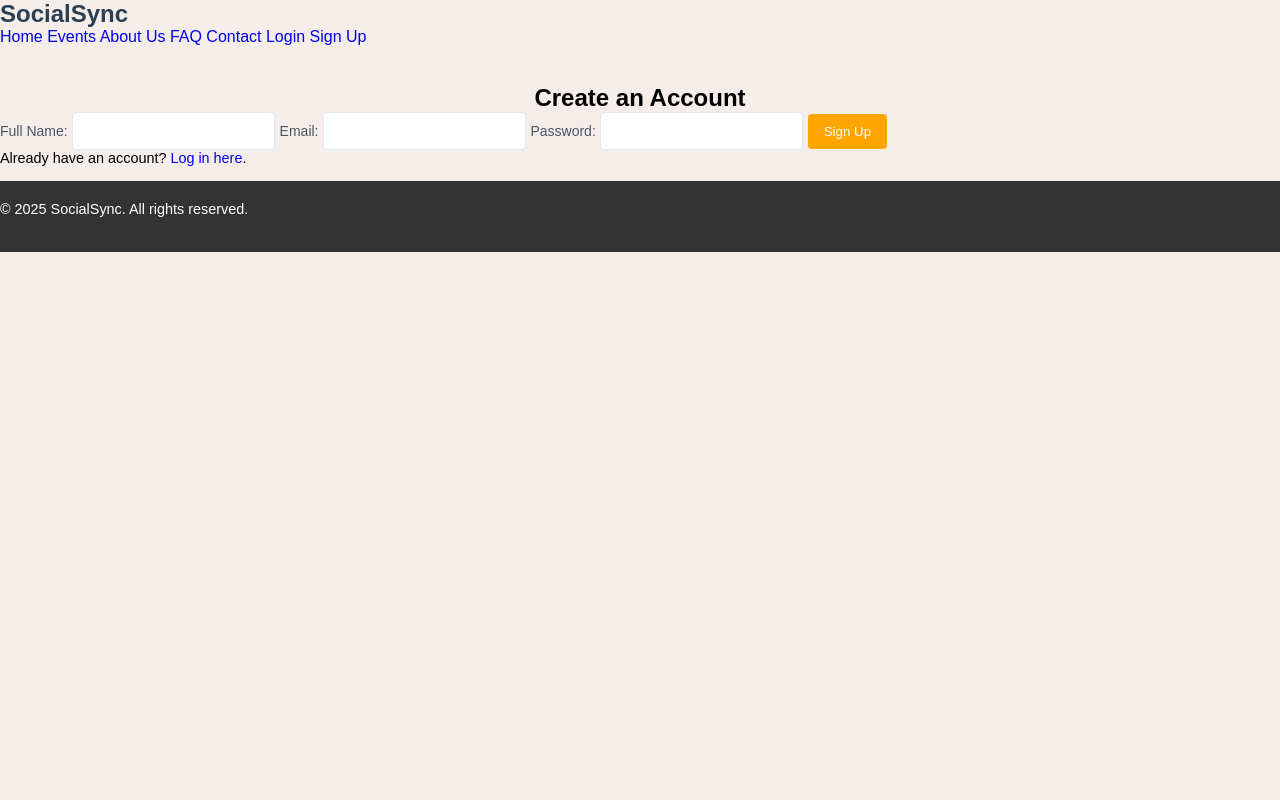
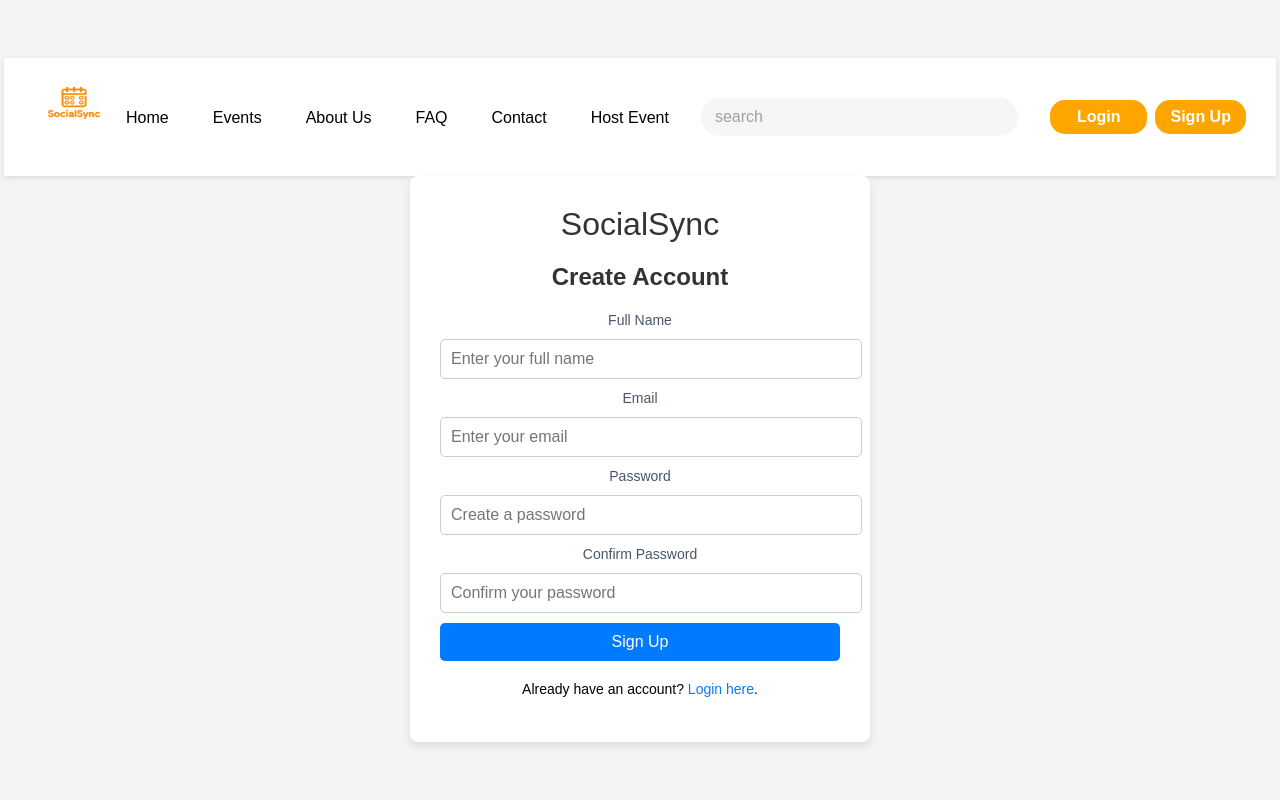
Before and after one commit to Lofiea/socialsync-event-management, a Python web app: template templates/signup.html in a window 1280 px wide. Run offline with Jinja, Linux system fonts and the light colour scheme; the template is opened without the code that fills it, so the values that code supplies are empty.

Commit message:
somethin

```diff
--- a/templates/signup.html
+++ b/templates/signup.html
@@ -3,44 +3,174 @@
 <head>
     <meta charset="UTF-8">
     <meta name="viewport" content="width=device-width, initial-scale=1.0">
-    <title>Sign Up | SocialSync</title>
-    <link rel="stylesheet" href="styles.css"> <!-- Link to your CSS file -->
+    <link rel="stylesheet" href="styles.css">
+    <title>Sign Up - SocialSync</title>
+    <style>
+        /* Same styles as login page for consistency */
+
+        body {
+            font-family: 'Arial', sans-serif;
+            margin: 0;
+            padding: 0;
+            background-color: #f4f4f4;
+            display: flex;
+            justify-content: center;
+            align-items: center;
+            height: 100vh;
+            flex-direction: column;
+        }
+
+        .signup-container {
+            background-color: #fff;
+            border-radius: 8px;
+            box-shadow: 0 4px 8px rgba(0, 0, 0, 0.1);
+            padding: 30px;
+            width: 100%;
+            max-width: 400px;
+            text-align: center;
+        }
+
+        .logo {
+            font-size: 32px;
+            color: #333;
+            margin-bottom: 20px;
+        }
+
+        h2 {
+            font-size: 24px;
+            margin-bottom: 20px;
+            color: #333;
+        }
+
+        input {
+            width: 100%;
+            padding: 10px;
+            margin: 10px 0;
+            border: 1px solid #ccc;
+            border-radius: 5px;
+            font-size: 16px;
+        }
+
+        input:focus {
+            outline: none;
+            border-color: #007BFF;
+        }
+
+        button {
+            width: 100%;
+            padding: 10px;
+            background-color: #007BFF;
+            border: none;
+            border-radius: 5px;
+            font-size: 16px;
+            color: white;
+            cursor: pointer;
+        }
+
+        button:hover {
+            background-color: #0056b3;
+        }
+
+        button:active {
+            background-color: #004080;
+        }
+
+        p {
+            font-size: 14px;
+            margin-top: 20px;
+        }
+
+        p a {
+            color: #007BFF;
+            text-decoration: none;
+        }
+
+        p a:hover {
+            text-decoration: underline;
+        }
+
+        @media (max-width: 480px) {
+            .signup-container {
+                padding: 20px;
+            }
+
+            h2 {
+                font-size: 20px;
+            }
+
+            input {
+                font-size: 14px;
+            }
+
+            button {
+                font-size: 14px;
+            }
+        }
+    </style>
 </head>
 <body>
+
+    <!-- Navigation Bar -->
     <header>
-        <h2>SocialSync</h2>
-        <nav>
-            <a href="index.html">Home</a>
-            <a href="events.html">Events</a>
-            <a href="about.html">About Us</a>
-            <a href="faq.html">FAQ</a>
-            <a href="contact.html">Contact</a>
-            <a href="login.html" class="login-btn">Login</a>
-            <a href="signup.html" class="signup-btn">Sign Up</a>
+        <nav class="navbar">
+            <div class="logo"><img src="images/socialsynclogo2.png" alt="Logo" width="80" height="70"></div>
+            <ul class="nav-links">
+                <li><a href="index.html">Home</a></li>
+                <li class="dropdown">
+                    <a href="events.html">Events</a>
+                    <ul class="dropdown-content">
+                        <li><a href="#">Upcoming Events</a></li>
+                        <li><a href="#">Past Events</a></li>
+                    </ul>
+                </li>
+                <li><a href="aboutus.html">About Us</a></li>
+                <li><a href="FAQ.html">FAQ</a></li>
+                <li><a href="contact.html">Contact</a></li>
+                <li><a href="hostevents.html">Host Event</a></li>
+
+                <!-- Search Bar -->
+                <div class="search">
+                    <span class="search-icon material-symbols-outlined">search</span>
+                    <input class="search-input" type="search" placeholder="">
+                </div>
+
+                <!-- Login and Signup Buttons -->
+                <li><a href="login.html"><button class="login">Login</button></a></li>
+                <li><button class="login">Sign Up</button></li>
+            </ul>
         </nav>
     </header>
 
-    <main>
-        <section class="signup-container">
-            <h1>Create an Account</h1>
-            <form action="submit_signup.php" method="POST">
-                <label for="name">Full Name:</label>
-                <input type="text" id="name" name="name" required>
+    <!-- Signup Form -->
+    <div class="signup-container">
+        <form class="signup-form">
+            <div class="logo">SocialSync</div>
 
-                <label for="email">Email:</label>
-                <input type="email" id="email" name="email" required>
+            <h2>Create Account</h2>
 
-                <label for="password">Password:</label>
-                <input type="password" id="password" name="password" required>
+            <!-- Name -->
+            <label for="name">Full Name</label>
+            <input type="text" id="name" name="name" placeholder="Enter your full name" required>
 
-                <button type="submit">Sign Up</button>
-            </form>
-            <p>Already have an account? <a href="login.html">Log in here</a>.</p>
-        </section>
-    </main>
+            <!-- Email -->
+            <label for="email">Email</label>
+            <input type="email" id="email" name="email" placeholder="Enter your email" required>
 
-    <footer>
-        <p>&copy; 2025 SocialSync. All rights reserved.</p>
-    </footer>
+            <!-- Password -->
+            <label for="password">Password</label>
+            <input type="password" id="password" name="password" placeholder="Create a password" required>
+
+            <!-- Confirm Password -->
+            <label for="confirm-password">Confirm Password</label>
+            <input type="password" id="confirm-password" name="confirm-password" placeholder="Confirm your password" required>
+
+            <!-- Submit Button -->
+            <button type="submit" class="signup-btn">Sign Up</button>
+
+            <!-- Already have account -->
+            <p>Already have an account? <a href="login.html">Login here</a>.</p>
+        </form>
+    </div>
+
 </body>
 </html>
```
